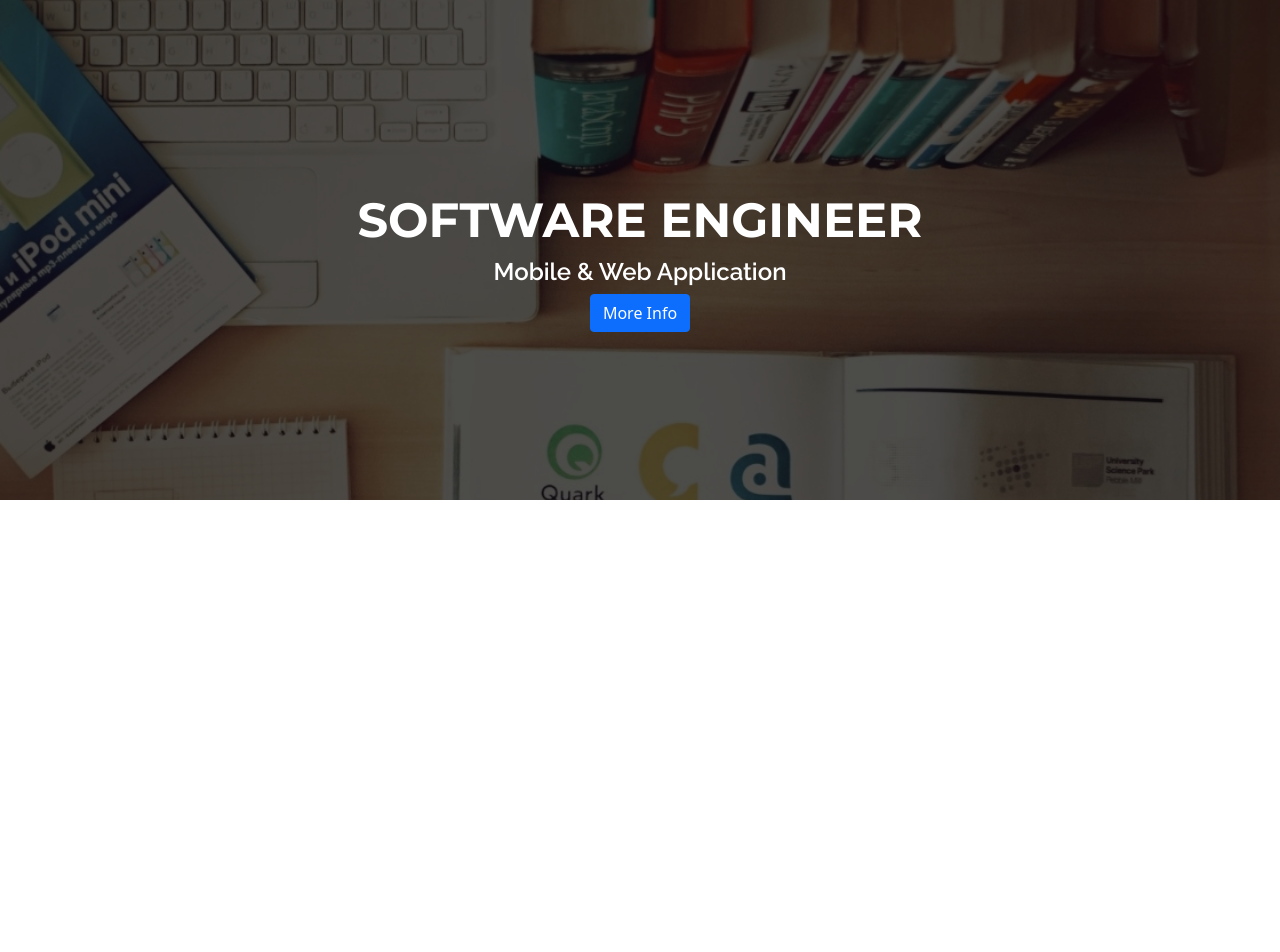
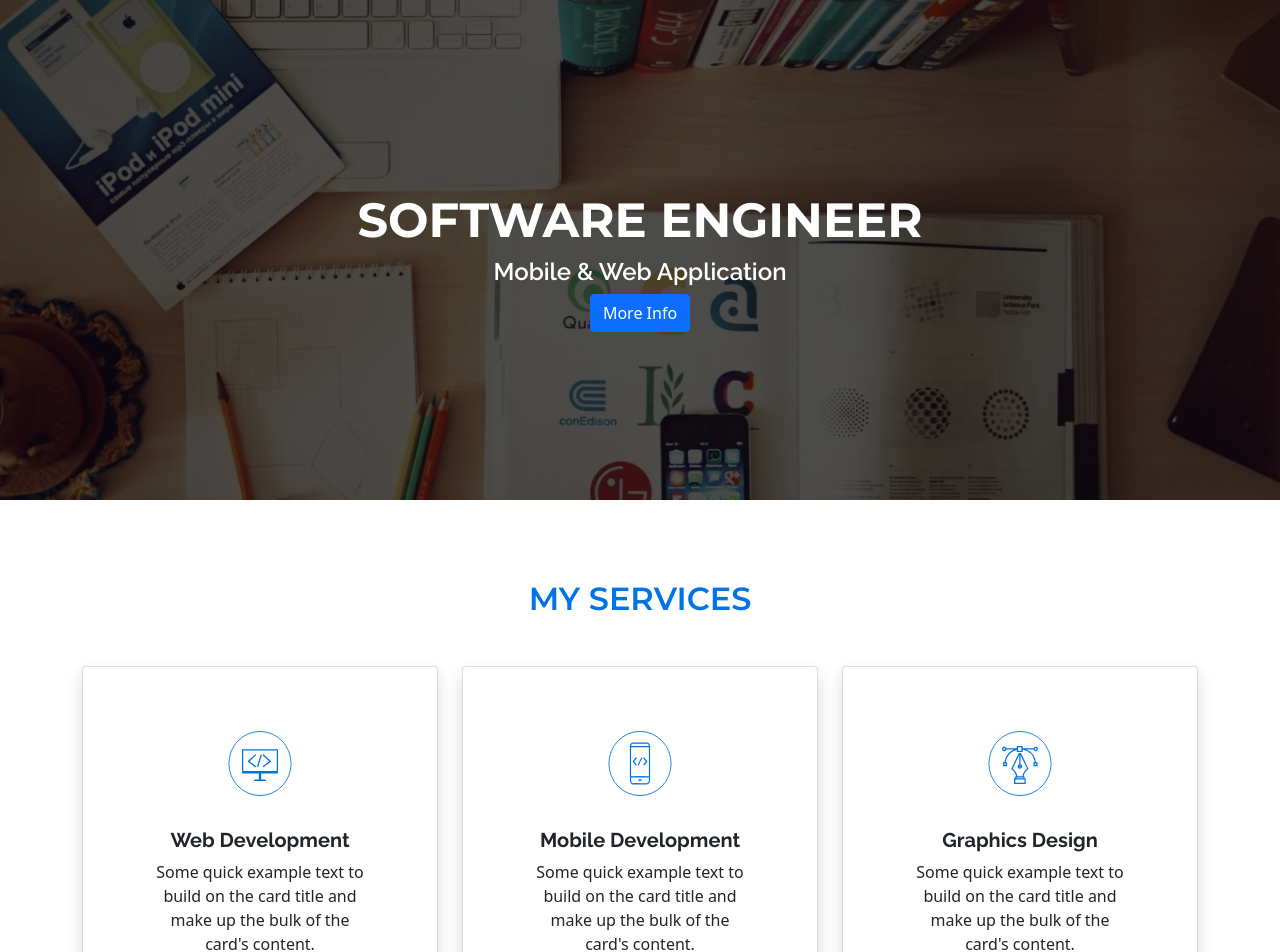
Before and after one commit to rayhan1650/personal-website-practice-react, a React (Create React App) app: page / in a window 1280 px wide. Shown: the top 952 px of the page. Before the commit the page ends 800 px from the top, so only its background shows below. Built offline with nearby package versions, Linux system fonts and the light colour scheme.

Commit message:
services section added

```diff
--- a/src/App.js
+++ b/src/App.js
@@ -1,10 +1,12 @@
 import "./App.css";
+import Services from "./components/Services/Services";
 import TopBanner from "./components/TopBanner/TopBanner";
 
 function App() {
   return (
     <div>
       <TopBanner />
+      <Services />
     </div>
   );
 }
--- a/src/asset/css/custom.css
+++ b/src/asset/css/custom.css
@@ -29,3 +29,16 @@
   font-weight: 600;
   font-size: 1.5rem;
 }
+
+.serviceMainTitle {
+  color: #0073e6;
+  margin-top: 5rem;
+  margin-bottom: 3rem;
+  font-family: "Montserrat", sans-serif;
+  font-weight: 600;
+  font-size: 2rem;
+}
+
+.serviceName {
+  font-family: "Raleway", sans-serif;
+}
--- /dev/null
+++ b/src/components/Services/Services.js
@@ -0,0 +1,76 @@
+import React from "react";
+import { Container, Row, Col, Card } from "react-bootstrap";
+import GraphicsLogo from "../../asset/images/graphics.svg";
+import MobileLogo from "../../asset/images/mobile.svg";
+import WebLogo from "../../asset/images/web.svg";
+
+const Services = () => {
+  return (
+    <>
+      <Container className="mx-auto">
+        <h1 className="text-center text-uppercase serviceMainTitle">
+          My Services
+        </h1>
+
+        <Row>
+          <Col lg={4} md={6} sm={12}>
+            <Card className="p-5 shadow">
+              <Card.Img
+                variant="top"
+                src={WebLogo}
+                className="w-25 mx-auto py-3"
+              />
+              <Card.Body className="text-center">
+                <Card.Title className="serviceName fw-bold">
+                  Web Development
+                </Card.Title>
+                <Card.Text>
+                  Some quick example text to build on the card title and make up
+                  the bulk of the card's content.
+                </Card.Text>
+              </Card.Body>
+            </Card>
+          </Col>
+          <Col lg={4} md={6} sm={12}>
+            <Card className="p-5 shadow">
+              <Card.Img
+                variant="top"
+                src={MobileLogo}
+                className="w-25 mx-auto py-3"
+              />
+              <Card.Body className="text-center">
+                <Card.Title className="serviceName fw-bold">
+                  Mobile Development
+                </Card.Title>
+                <Card.Text>
+                  Some quick example text to build on the card title and make up
+                  the bulk of the card's content.
+                </Card.Text>
+              </Card.Body>
+            </Card>
+          </Col>
+          <Col lg={4} md={6} sm={12}>
+            <Card className="p-5 shadow">
+              <Card.Img
+                variant="top"
+                src={GraphicsLogo}
+                className="w-25 mx-auto py-3"
+              />
+              <Card.Body className="text-center">
+                <Card.Title className="serviceName fw-bold">
+                  Graphics Design
+                </Card.Title>
+                <Card.Text>
+                  Some quick example text to build on the card title and make up
+                  the bulk of the card's content.
+                </Card.Text>
+              </Card.Body>
+            </Card>
+          </Col>
+        </Row>
+      </Container>
+    </>
+  );
+};
+
+export default Services;
```
